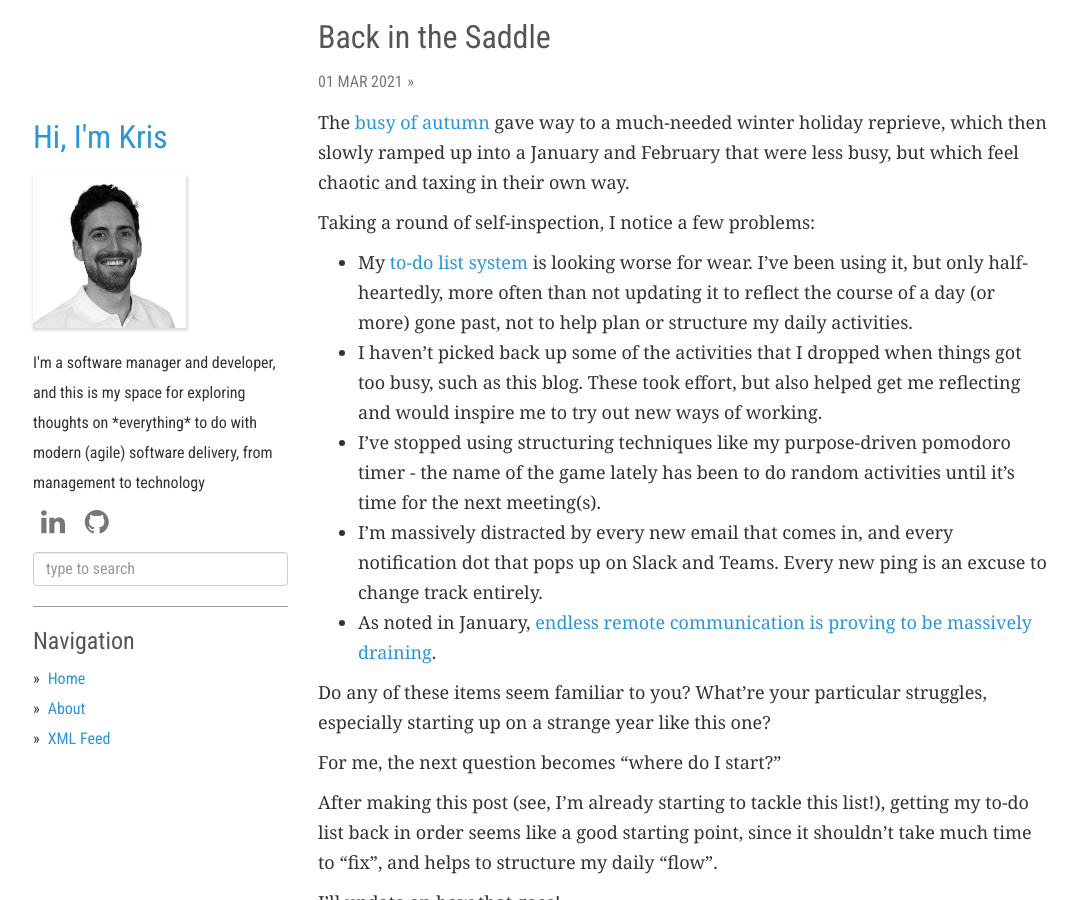
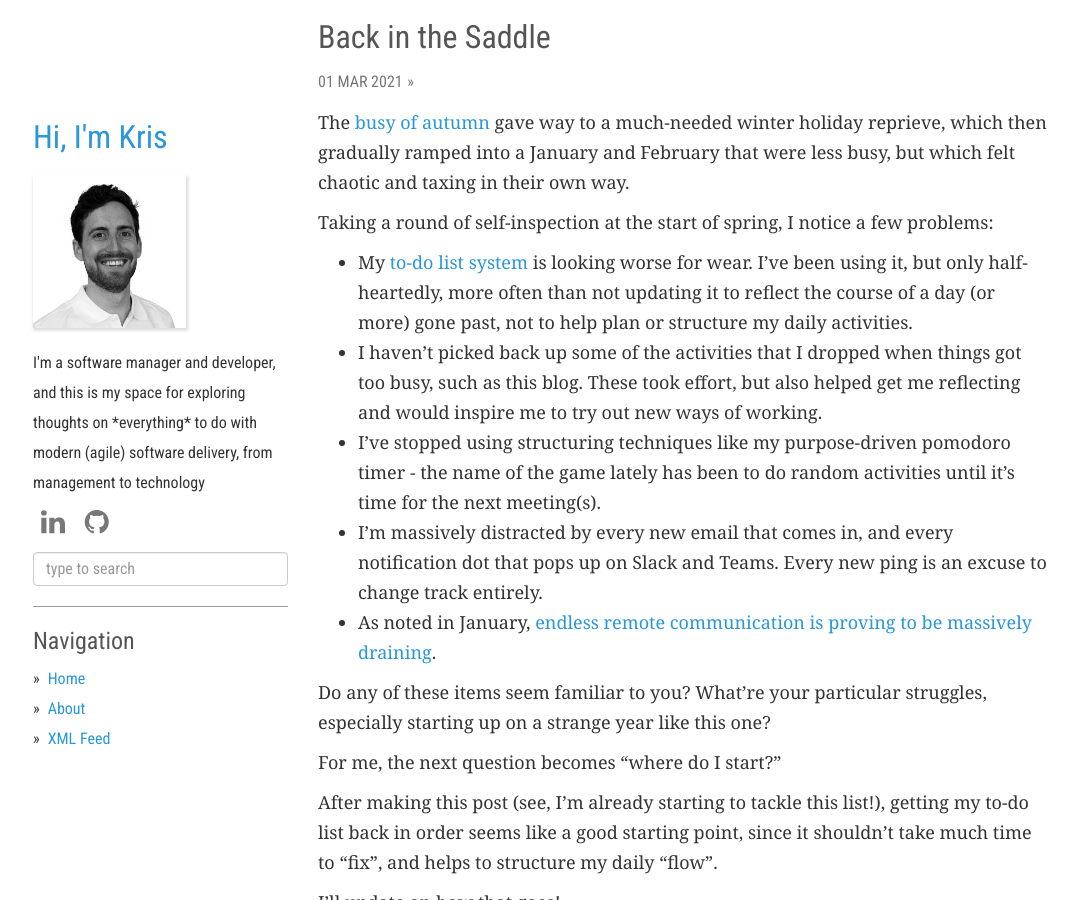
Before and after one commit to kcarta/kcarta.github.io-temp, a Jekyll site: the page built from _posts/2021-03-01-back-in-the-saddle.md, in a window 1280 px wide and 900 px high. Shown: the whole window, without its empty margins (52-1129 px from the left). Built offline with Jekyll 4.4.1, drawn with Linux system fonts in a browser that asks for light colours; nearby versions of some CDN libraries.

Commit message:
Tweak wording in post

```diff
--- a/_posts/2021-03-01-back-in-the-saddle.md
+++ b/_posts/2021-03-01-back-in-the-saddle.md
@@ -7,9 +7,9 @@ comments: true
 ---
 
 The [busy of autumn]({{ site.baseurl }}{% link _posts/2020-10-27-under-pressure.md %}
-) gave way to a much-needed winter holiday reprieve, which then slowly ramped up into a January and February that were less busy, but which feel chaotic and taxing in their own way.
+) gave way to a much-needed winter holiday reprieve, which then gradually ramped into a January and February that were less busy, but which felt chaotic and taxing in their own way.
 
-Taking a round of self-inspection, I notice a few problems:
+Taking a round of self-inspection at the start of spring, I notice a few problems:
 
 - My [to-do list system]({{ site.baseurl }}{% link _posts/2020-11-24-todo.md %}) is looking worse for wear. I've been using it, but only half-heartedly, more often than not updating it to reflect the course of a day (or more) gone past, not to help plan or structure my daily activities.
 - I haven't picked back up some of the activities that I dropped when things got too busy, such as this blog. These took effort, but also helped get me reflecting and would inspire me to try out new ways of working.
```
